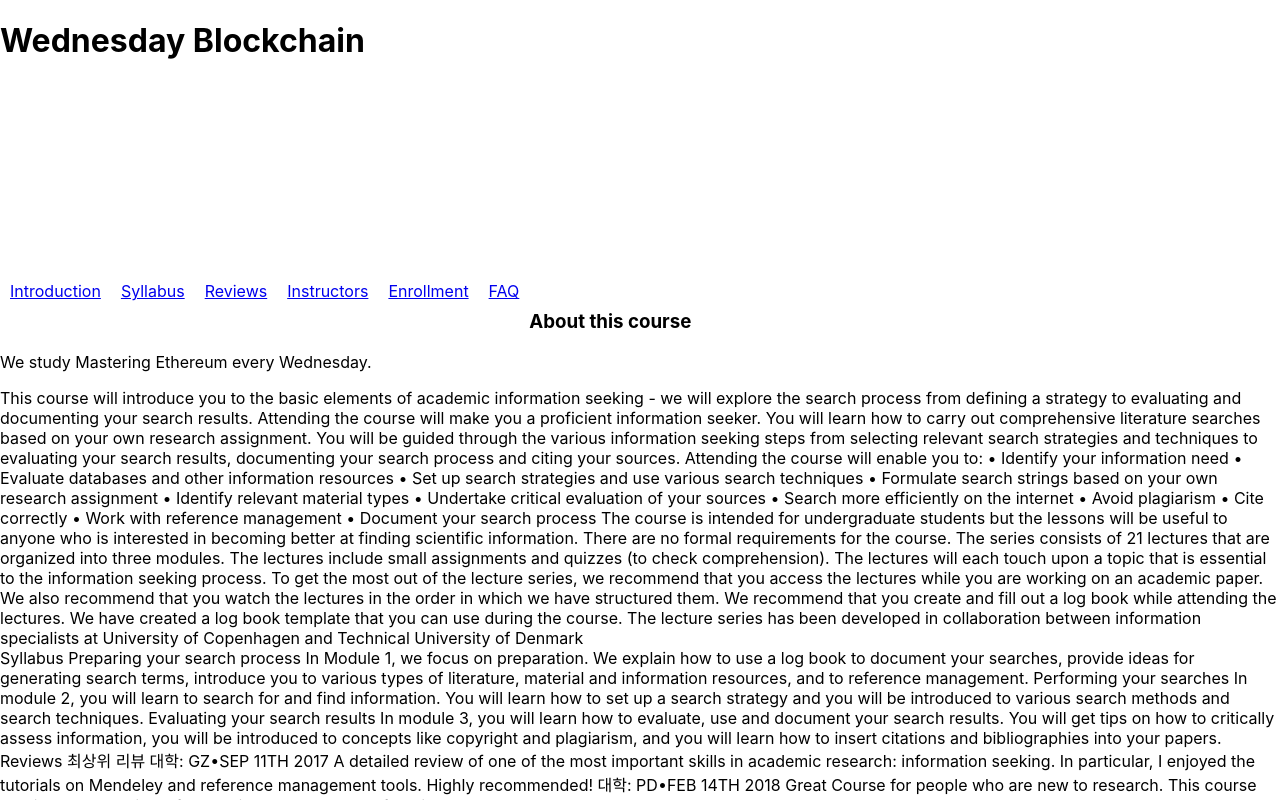
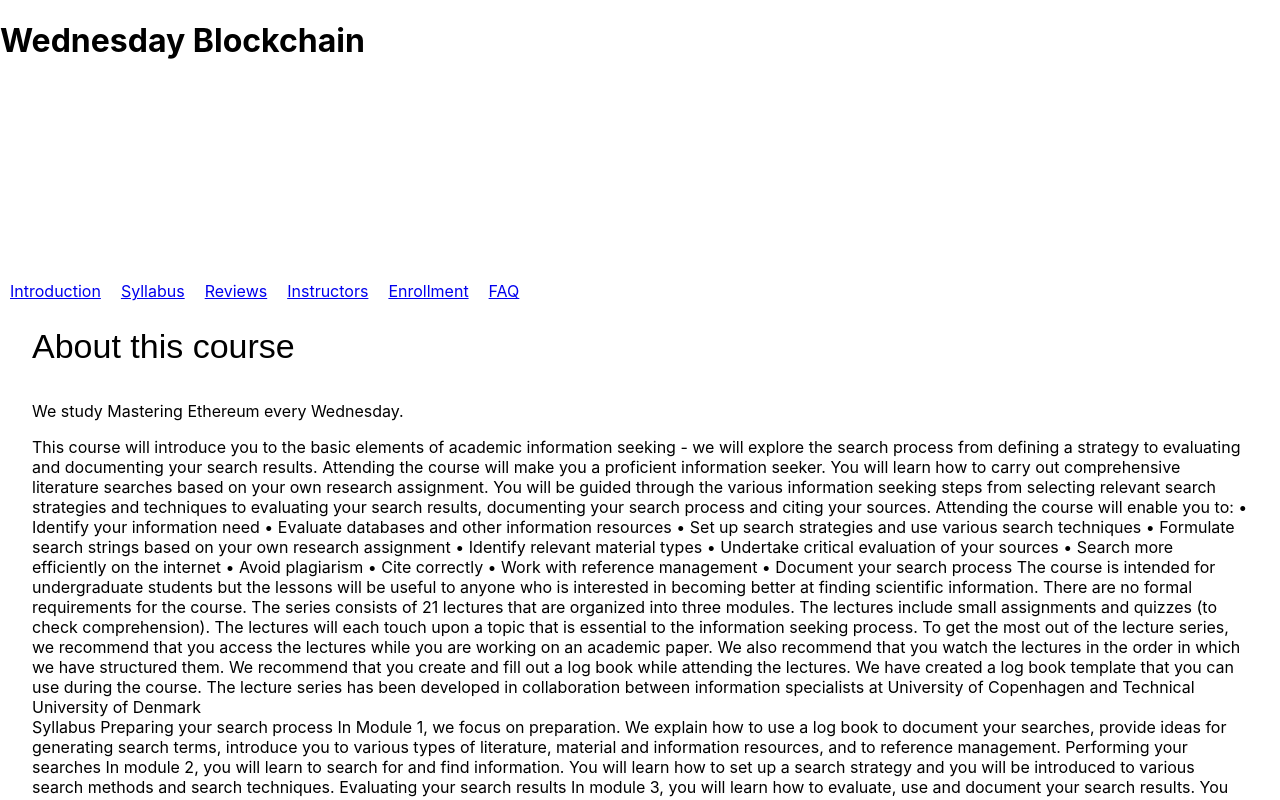
Before and after one commit to modulabs/blockchain-lab, a React (Create React App) app in the folder client/: page /studies/1 in a window 1280 px wide. Shown: the top 800 px of the page. Built offline with nearby package versions, Linux system fonts and the light colour scheme.

Commit message:
a little bit of styling.

```diff
--- a/client/src/App.js
+++ b/client/src/App.js
@@ -8,6 +8,7 @@ function BasicExample() {
     <Router>
       <Route exact path="/" component={Home} />
       <Route path={`/studies/:studyId`} component={StudyDescription} />
+      <Route path={`/my_studies/:studyId`} component={StudyManagement} />
       <Route path="/about" component={About} />
       <Route path="/studies" component={Studies} />
       <Route path="/my_studies" component={MyStudies} />
@@ -75,11 +76,10 @@ function MyStudies({ match }) {
       <h2>My Studies</h2>
       <ul>
         <li>
-          <Link to={`${match.url}/my/wed_blockchain`}>wed_blockchain</Link>
+          <Link to={`${match.url}/wed_blockchain`}>wed_blockchain</Link>
         </li>
       </ul>
 
-      <Route path={`${match.path}/my/:studyId`} component={StudyManagement} />
       <Route
         exact
         path={match.path}
@@ -89,12 +89,4 @@ function MyStudies({ match }) {
   );
 }
 
-function Study({ match }) {
-  return (
-    <div>
-      <h3>{match.params.studyId}</h3>
-    </div>
-  );
-}
-
 export default BasicExample;
--- a/client/src/components/StudyDescription/index.js
+++ b/client/src/components/StudyDescription/index.js
@@ -10,7 +10,9 @@ class StudyDescription extends Component {
 
         <div className="header">
           <div className="background">
-          <h1>Wednesday Blockchain</h1>
+            <div className="left">
+              <h1>Wednesday Blockchain</h1>
+            </div>
           </div>
         </div>
         <div class="row">
@@ -46,8 +48,9 @@ class StudyDescription extends Component {
           </div>
         </div>
         <br />
-        <div id="introduction" >
-          <h3>About this course</h3>
+        <div className="container">
+        <div id="introduction" className="introduction">
+          <h3 className="about">About this course</h3>
           <p>We study Mastering Ethereum every Wednesday.</p>
           This course will introduce you to the basic elements of academic information seeking - we will explore the search process from defining a strategy to evaluating and documenting your search results.
 
@@ -112,6 +115,7 @@ will be introduced to concepts like copyright and plagiarism, and you will learn
 
         예, Coursera는 수업료를 지급하기 어려운 학습자들에게 재정 지원을 제공합니다. 왼쪽의 "등록" 버튼 아래에 있는 재정 지원 링크를 클릭하면 재정 지원을 신청할 수 있습니다. 이 링크를 클릭하면 신청서를 작성하라는 메시지가 나타나며, 신청서가 승인되면 통지를 받게 됩니다. 자세히 알아보세요.
         </div>
+        </div>
       </div>
     );
   }
--- a/client/src/components/StudyDescription/index.scss
+++ b/client/src/components/StudyDescription/index.scss
@@ -15,4 +15,25 @@
   .background {
     min-height: 250px;
   }
+  .left {
+    position: relative;
+    min-height: 1px;
+    width: 50%;
+    padding-left: 0px;
+    padding-right: 0px;
+  }
 }
+.container {
+  margin-left: auto;
+  margin-right: auto;
+  padding-left: 32px;
+  padding-right: 32px;
+  .introduction {
+    .about {
+      font-size: 2.125rem;
+      line-height: 2.625rem;
+      font-weight: normal;
+      font-family: 'OpenSans-Light', Arial, sans-serif;
+    }
+  }
+}
```
